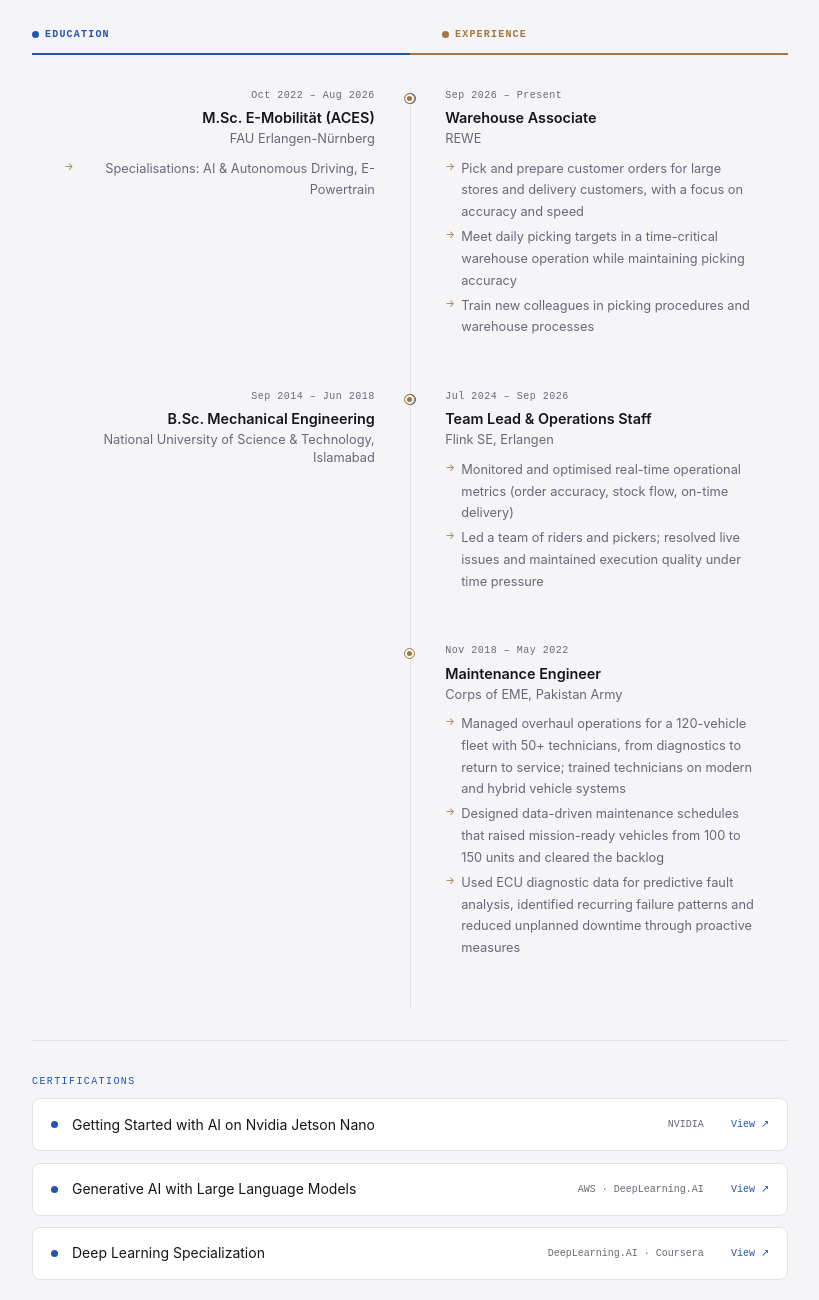
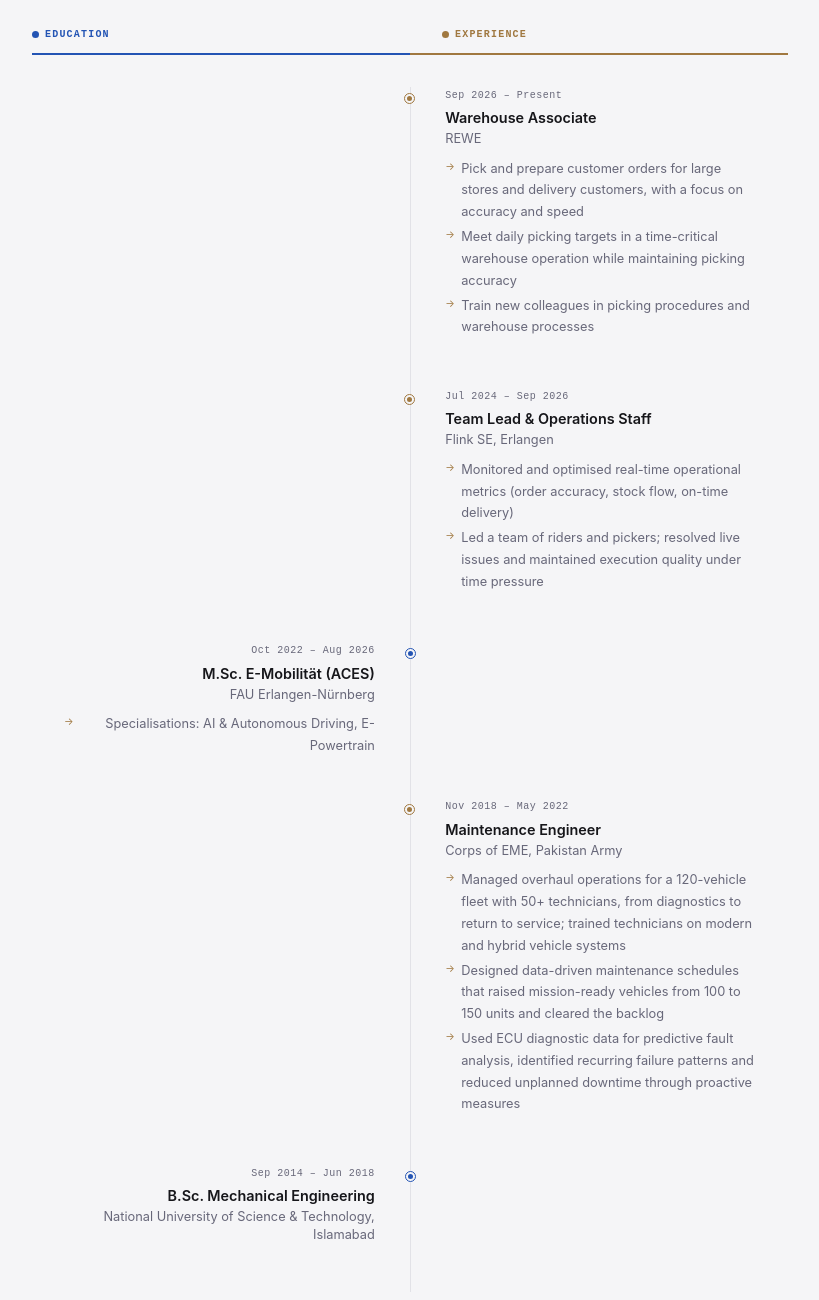
Before and after one commit to fahadw2000/fahadw2000.github.io, a plain HTML site: page index.html in a window 1280 px wide. Shown: the part 4620-5920 px from the top of the page, without its empty margins (230-1049 px from the left). Drawn offline with Linux system fonts and the light colour scheme.

Commit message:
updated file

```diff
--- a/index.html
+++ b/index.html
@@ -300,12 +300,7 @@ footer{border-top:1px solid var(--border);padding:1.8rem 2rem;text-align:center;
     </div>
     <div class="split-timeline">
 
-      <div class="split-cell left">
-        <p class="split-meta">Oct 2022 – Aug 2026</p>
-        <h3 class="split-title">M.Sc. E-Mobilität (ACES)</h3>
-        <p class="split-org">FAU Erlangen-Nürnberg</p>
-        <ul class="split-bullets" style="margin:0"><li data-en="Specialisations: AI & Autonomous Driving, E-Powertrain" data-de="Vertiefungen: AI & Autonomous Driving, E-Powertrain" style="padding:.1rem 0">Specialisations: AI & Autonomous Driving, E-Powertrain</li></ul>
-      </div>
+      <div class="split-cell left empty"></div>
       <div class="split-cell right">
         <p class="split-meta" data-en="Sep 2026 – Present" data-de="Sep. 2026 – heute">Sep 2026 – Present</p>
         <h3 class="split-title" data-en="Warehouse Associate" data-de="Lagermitarbeiter">Warehouse Associate</h3>
@@ -317,11 +312,7 @@ footer{border-top:1px solid var(--border);padding:1.8rem 2rem;text-align:center;
         </ul>
       </div>
 
-      <div class="split-cell left">
-        <p class="split-meta">Sep 2014 – Jun 2018</p>
-        <h3 class="split-title">B.Sc. Mechanical Engineering</h3>
-        <p class="split-org">National University of Science & Technology, Islamabad</p>
-      </div>
+      <div class="split-cell left empty"></div>
       <div class="split-cell right">
         <p class="split-meta">Jul 2024 – Sep 2026</p>
         <h3 class="split-title" data-en="Team Lead & Operations Staff" data-de="Teamleiter & Operations">Team Lead & Operations Staff</h3>
@@ -331,6 +322,14 @@ footer{border-top:1px solid var(--border);padding:1.8rem 2rem;text-align:center;
           <li data-en="Led a team of riders and pickers; resolved live issues and maintained execution quality under time pressure" data-de="Team aus Fahrern und Kommissionierern angeleitet; Störungen live gelöst und Ausführungsqualität unter Zeitdruck gesichert">Led a team of riders and pickers; resolved live issues and maintained execution quality under time pressure</li>
         </ul>
       </div>
+
+      <div class="split-cell left">
+        <p class="split-meta">Oct 2022 – Aug 2026</p>
+        <h3 class="split-title">M.Sc. E-Mobilität (ACES)</h3>
+        <p class="split-org">FAU Erlangen-Nürnberg</p>
+        <ul class="split-bullets" style="margin:0"><li data-en="Specialisations: AI & Autonomous Driving, E-Powertrain" data-de="Vertiefungen: AI & Autonomous Driving, E-Powertrain" style="padding:.1rem 0">Specialisations: AI & Autonomous Driving, E-Powertrain</li></ul>
+      </div>
+      <div class="split-cell right empty"></div>
 
       <div class="split-cell left empty"></div>
       <div class="split-cell right">
@@ -343,6 +342,14 @@ footer{border-top:1px solid var(--border);padding:1.8rem 2rem;text-align:center;
           <li data-en="Used ECU diagnostic data for predictive fault analysis, identified recurring failure patterns and reduced unplanned downtime through proactive measures" data-de="ECU-Diagnosedaten für prädiktive Fehleranalyse genutzt, wiederkehrende Ausfallmuster erkannt und Stillstandszeiten durch vorbeugende Maßnahmen reduziert">Used ECU diagnostic data for predictive fault analysis, identified recurring failure patterns and reduced unplanned downtime through proactive measures</li>
         </ul>
       </div>
+
+      <div class="split-cell left">
+        <p class="split-meta">Sep 2014 – Jun 2018</p>
+        <h3 class="split-title">B.Sc. Mechanical Engineering</h3>
+        <p class="split-org">National University of Science & Technology, Islamabad</p>
+      </div>
+      <div class="split-cell right empty"></div>
+
     </div>
 
     <div style="margin-top:2rem;padding-top:2rem;border-top:1px solid var(--border)">
```
